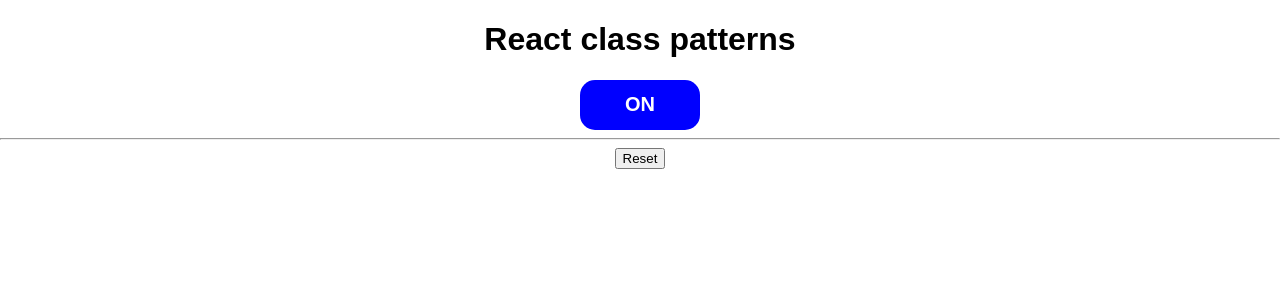
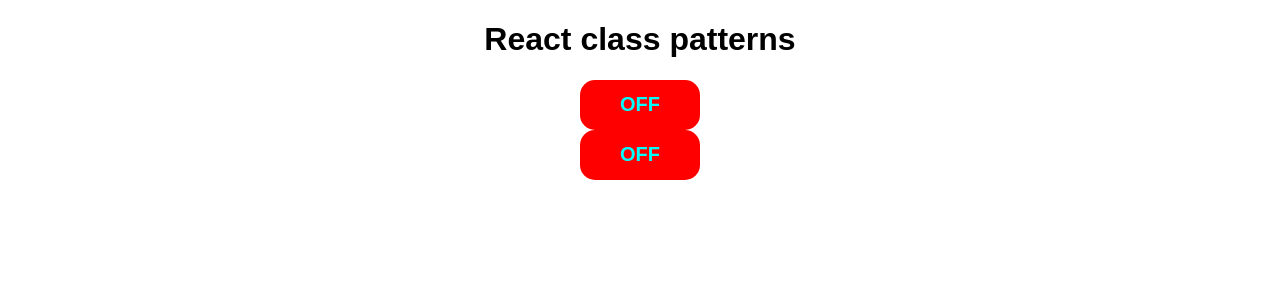
Before and after one commit to jayendra-sharan/react-class-patterns, a React (Create React App) app: page / in a window 1280 px wide. Shown: the top 300 px of the page. Built offline with nearby package versions, Linux system fonts and the light colour scheme.

Commit message:
control state from props

```diff
--- a/src/App.js
+++ b/src/App.js
@@ -1,11 +1,13 @@
 import './App.css';
 import Usage from './Usage';
+import UsageExample from './UsageExample';
 
 function App() {
  return (
   <div className='App'>
     <h1>React class patterns</h1>
-    <Usage />
+    {/* <Usage /> */}
+    <UsageExample />
   </div>
  )
 }
--- a/src/BasicToggle.jsx
+++ b/src/BasicToggle.jsx
@@ -4,6 +4,11 @@
 class BasicToggle extends React.Component {
   static defaultProps = {
     onToggle: () => {}
+  }
+  getState() {
+    return {
+      on: this.props.on !== undefined ? this.props.on : this.state.on
+    }
   }
   toggle = () =>
     this.setState(
@@ -12,9 +17,9 @@
       }),
       () => this.props.onToggle(this.state.on)
     );
-  state = { on: true };
+  state = { on: false };
   render() {
-    return <Switch on={this.state.on} onClick={this.toggle} />;
+    return <Switch on={this.getState().on} onClick={this.toggle} />;
   }
 }
 
--- /dev/null
+++ b/src/UsageExample.jsx
@@ -0,0 +1,27 @@
+import React from "react";
+import BasicToggle from "./BasicToggle";
+
+class UsageExample extends React.Component {
+
+  state = {
+    bothOn: false,
+  }
+
+  handleToggle = () => {
+    this.setState(state => ({
+      bothOn: !state.bothOn
+    }))
+  }
+
+  render () {
+    const { bothOn } = this.state;
+    return (
+      <div>
+        <BasicToggle onToggle={this.handleToggle} on={bothOn} />
+        <BasicToggle onToggle={this.handleToggle}  />
+      </div>
+    )
+  }
+}
+
+export default UsageExample;
```
